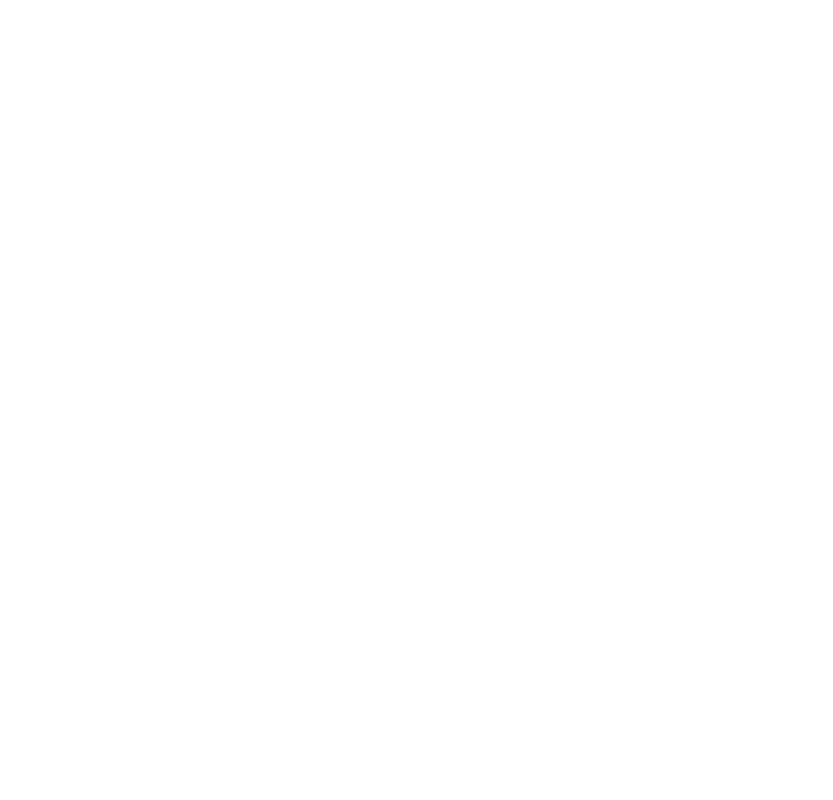
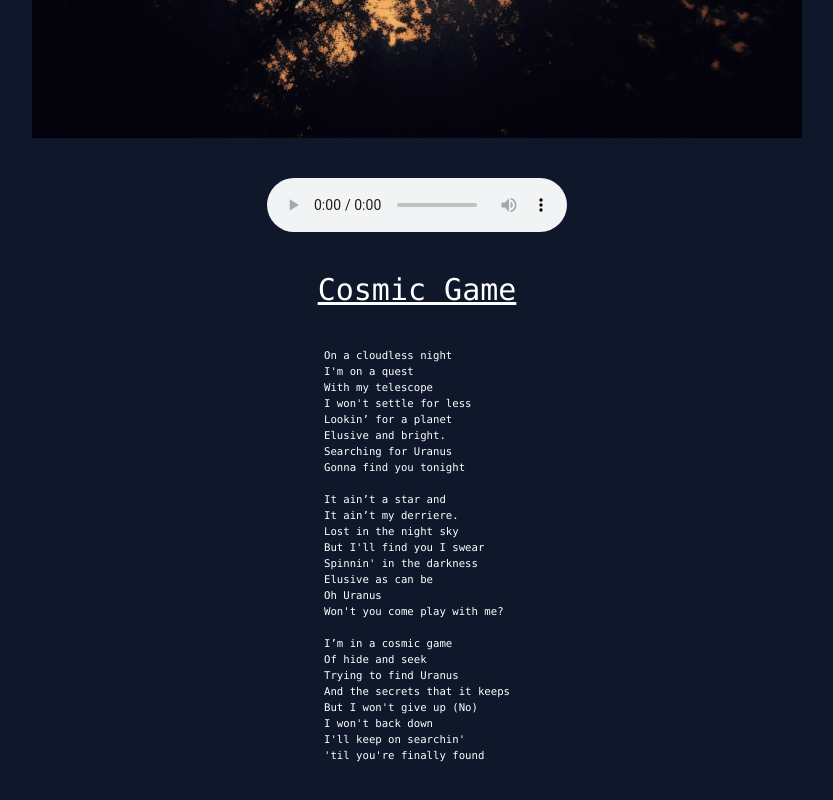
Before and after one commit to oa998/jmusic, a SvelteKit app: page /music in a window 1280 px wide. Before the commit this address had no page. Shown: the part 672-1472 px from the top of the page, without its empty margins (223-1056 px from the left). Before the commit the page ends 800 px from the top, so only its background shows below. Built offline with nearby package versions, Linux system fonts and the light colour scheme.

Commit message:
auto commit

```diff
--- /dev/null
+++ b/src/routes/music/+page.svelte
@@ -0,0 +1,40 @@
+<script lang="ts">
+	import { base } from '$app/paths';
+</script>
+
+<div class="grid place-items-center bg-slate-900 w-full min-h-[100lvh] text-white">
+	<img src={`${base}/star.webp`} class="my-10 max-w-[90vw]" />
+	<audio controls>
+		<source src={`${base}/Cosmic_Game_done.mp3`} type="audio/mpeg" />
+		Your browser does not support the audio element.
+	</audio>
+	<pre class="text-center text-3xl underline pt-10">Cosmic Game</pre>
+	<pre class="whitespace-pre-wrap text-white py-10 text-[8pt] px-2">
+On a cloudless night
+I'm on a quest
+With my telescope
+I won't settle for less
+Lookin’ for a planet
+Elusive and bright.
+Searching for Uranus
+Gonna find you tonight
+
+It ain’t a star and
+It ain’t my derriere.
+Lost in the night sky
+But I'll find you I swear
+Spinnin' in the darkness
+Elusive as can be
+Oh Uranus
+Won't you come play with me?
+
+I’m in a cosmic game
+Of hide and seek
+Trying to find Uranus
+And the secrets that it keeps
+But I won't give up (No)
+I won't back down
+I'll keep on searchin'
+'til you're finally found
+  </pre>
+</div>
```
